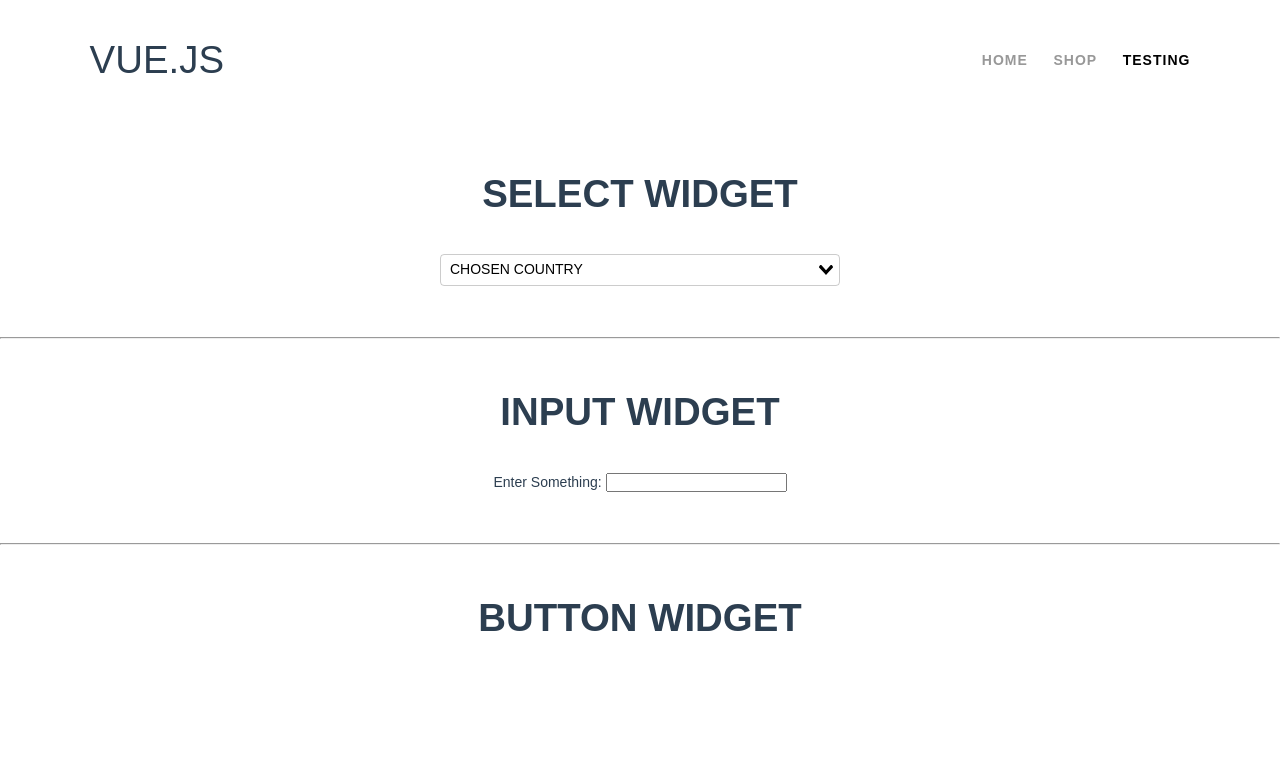
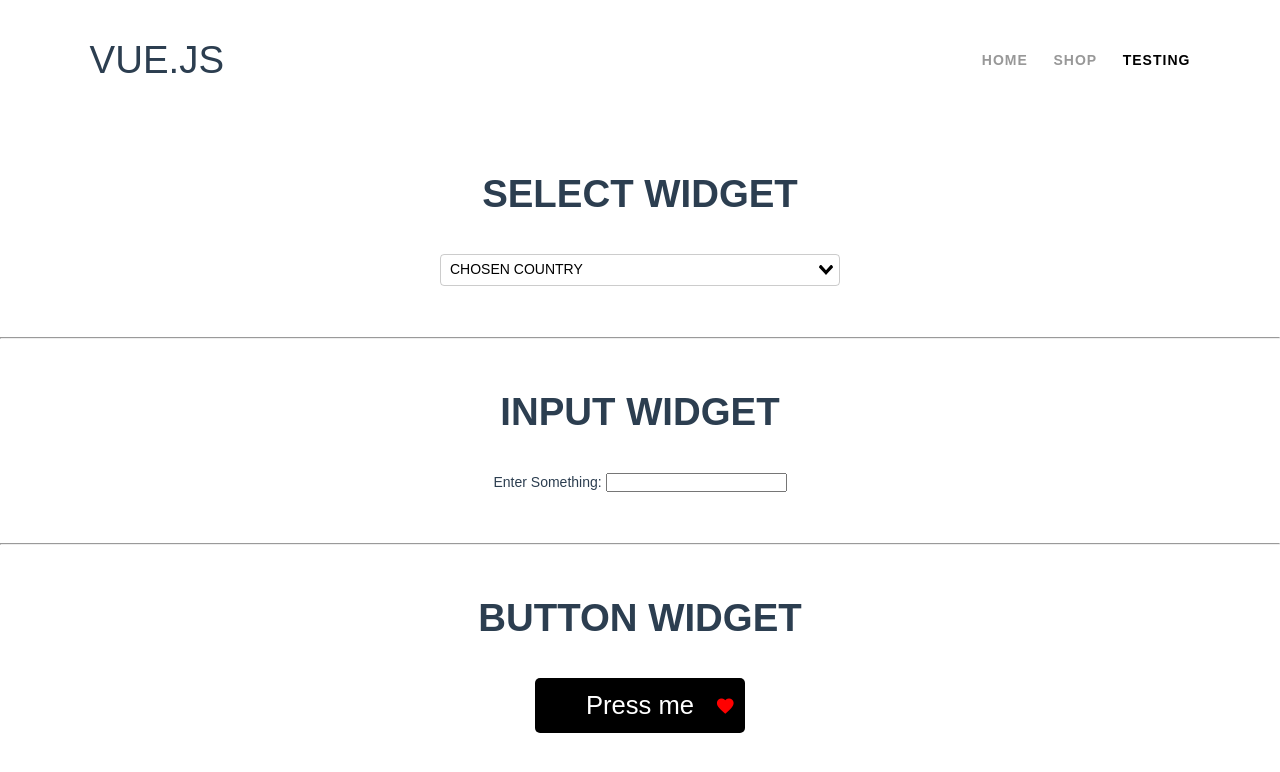
Before and after one commit to RomanSchigolev/vue_beginner, a Vue app: page /testing in a window 1280 px wide. Shown: the top 772 px of the page. Built offline with nearby package versions, Linux system fonts and the light colour scheme.

Commit message:
created a component of a Button with multiple props

```diff
--- a/src/assets/styles/_base.scss
+++ b/src/assets/styles/_base.scss
@@ -22,6 +22,10 @@ body {
 
 ul, li {
   list-style: none;
+}
+
+button {
+  cursor: pointer;
 }
 
 .container {
--- a/src/components/Widgets/Button/v-button.vue
+++ b/src/components/Widgets/Button/v-button.vue
@@ -5,6 +5,18 @@
         <h1>Button widget</h1>
       </div>
       <div class="section__content">
+        <button class="btn"
+                type="button"
+                @click="pressButton"
+                :class="className">
+          <i class="material-icons material-icons--before"
+             v-if="isIconSetBefore">{{isIconSetBefore}}
+          </i>
+          <span>{{title}}</span>
+          <i class="material-icons material-icons--after"
+             v-if="isIconSetAfter">{{isIconSetAfter}}
+          </i>
+        </button>
       </div>
     </div>
   </section>
@@ -12,10 +24,91 @@
 
 <script>
   export default {
-    name: "v-button"
+    name: "v-button",
+    props: {
+      title: {
+        type: String,
+        default: "Press me"
+      },
+      isDisabled: {
+        type: Boolean,
+        default: false
+      },
+      isError: {
+        type: Boolean,
+        default: false
+      },
+      isSuccess: {
+        type: Boolean,
+        default: false
+      },
+      isIconSetBefore: {
+        type: String,
+        default: ""
+      },
+      isIconSetAfter: {
+        type: String,
+        default: ""
+      }
+    },
+    methods: {
+      pressButton() {
+        this.$emit("pressButton");
+      }
+    },
+    computed: {
+      className() {
+        return {
+          "btn--disabled": this.isDisabled,
+          "btn--error": this.isError,
+          "btn--success": this.isSuccess,
+        }
+      }
+    }
   }
 </script>
 
 <style lang="scss">
+  .btn {
+    color: #ffffff;
+    border: none;
+    border-radius: 5px;
+    padding: 1vmax 4vmax;
+    font-size: 2vmax;
+    font-family: "Ubuntu", sans-serif;
+    background-color: $accentColor;
+    outline: none;
+    display: flex;
+    align-items: center;
+    position: relative;
+    margin: 0 auto;
 
+    &--disabled {
+      pointer-events: none;
+      background-color: #b3b3b3;
+    }
+
+    &--error {
+      background-color: #b33950;
+    }
+
+    &--success {
+      background-color: #55aa6f;
+    }
+  }
+
+  .material-icons {
+    font-size: 20px;
+  }
+
+  .material-icons--before {
+    position: absolute;
+    left: 10px;
+  }
+
+  .material-icons--after {
+    position: absolute;
+    right: 10px;
+    color: red;
+  }
 </style>
--- a/src/views/Testing/v-test-page.vue
+++ b/src/views/Testing/v-test-page.vue
@@ -12,7 +12,13 @@
     />
     <p>{{val}}</p>
     <hr>
-    <v-button/>
+    <v-button
+      @pressButton="clickBtn"
+      :isDisabled="false"
+      :isError="false"
+      :isSuccess="false"
+      isIconSetAfter="favorite"
+    />
   </div>
 </template>
 
@@ -37,6 +43,9 @@
     methods: {
       optionSelected(option) {
         this.selected = option.name;
+      },
+      clickBtn() {
+        console.log("clicked")
       }
     }
   }
```
